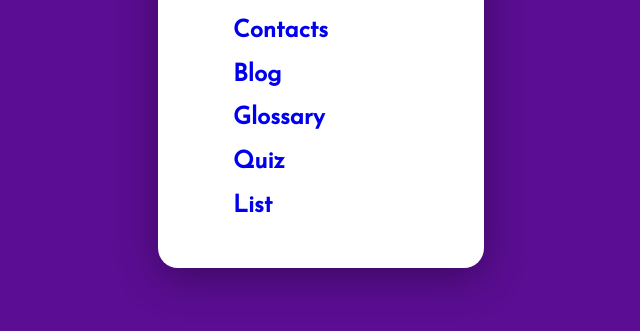
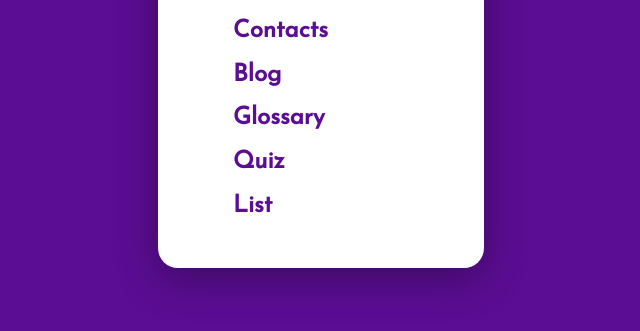
Before and after one commit to junior-slv/Lifting-off, a plain HTML site: page html-navigation/index.html in a window 1280 px wide. Shown: the part 309-640 px from the top of the page, without its empty margins (319-959 px from the left). Drawn offline with Linux system fonts and the light colour scheme.

Commit message:
Color fix.

```diff
--- a/html-navigation/style.css
+++ b/html-navigation/style.css
@@ -27,6 +27,7 @@ body{
     text-align: center;
 }
 .center-menu > ol > h2 > a{
+    color: #5b0d93;
     text-decoration: none;
     border: none;
 }
```
